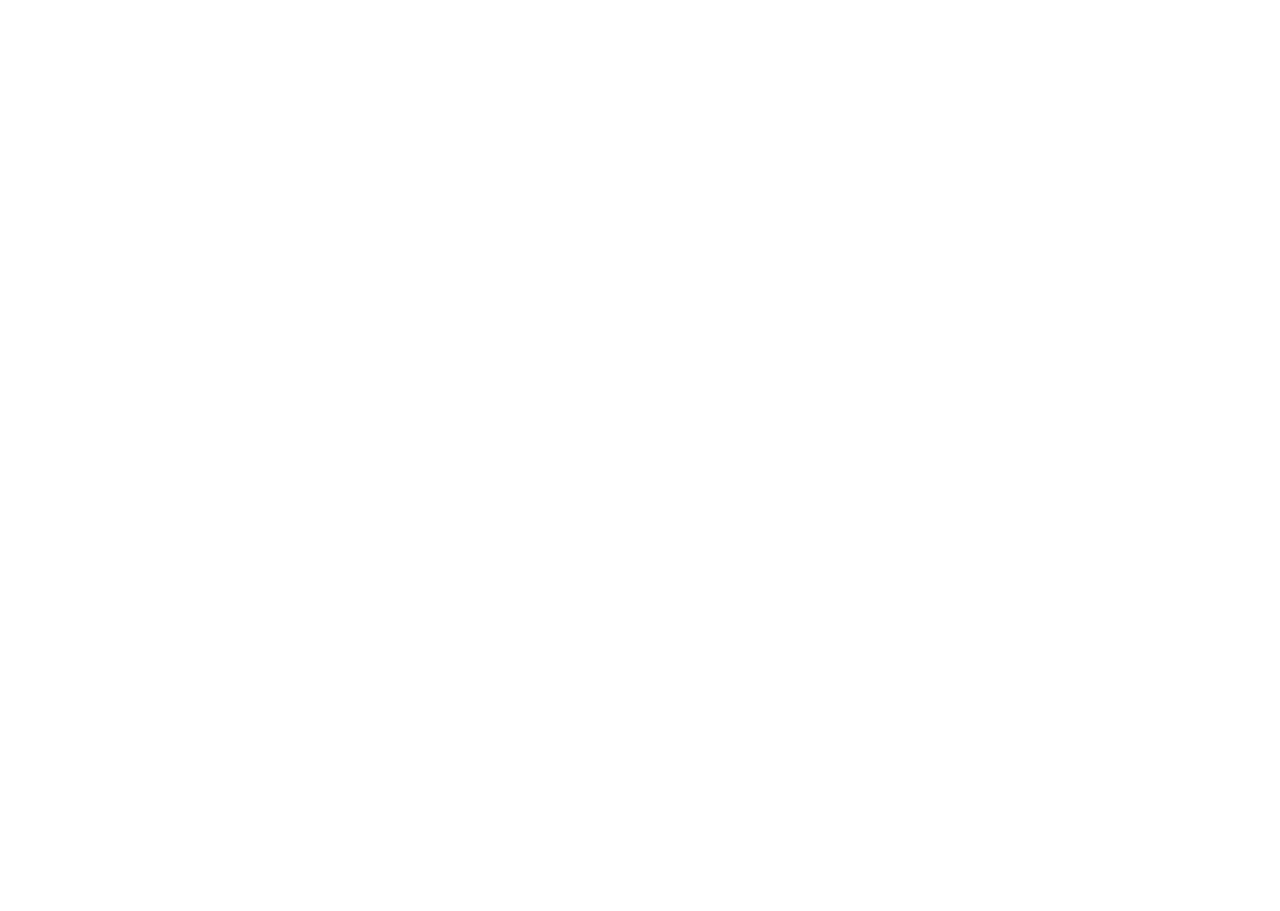
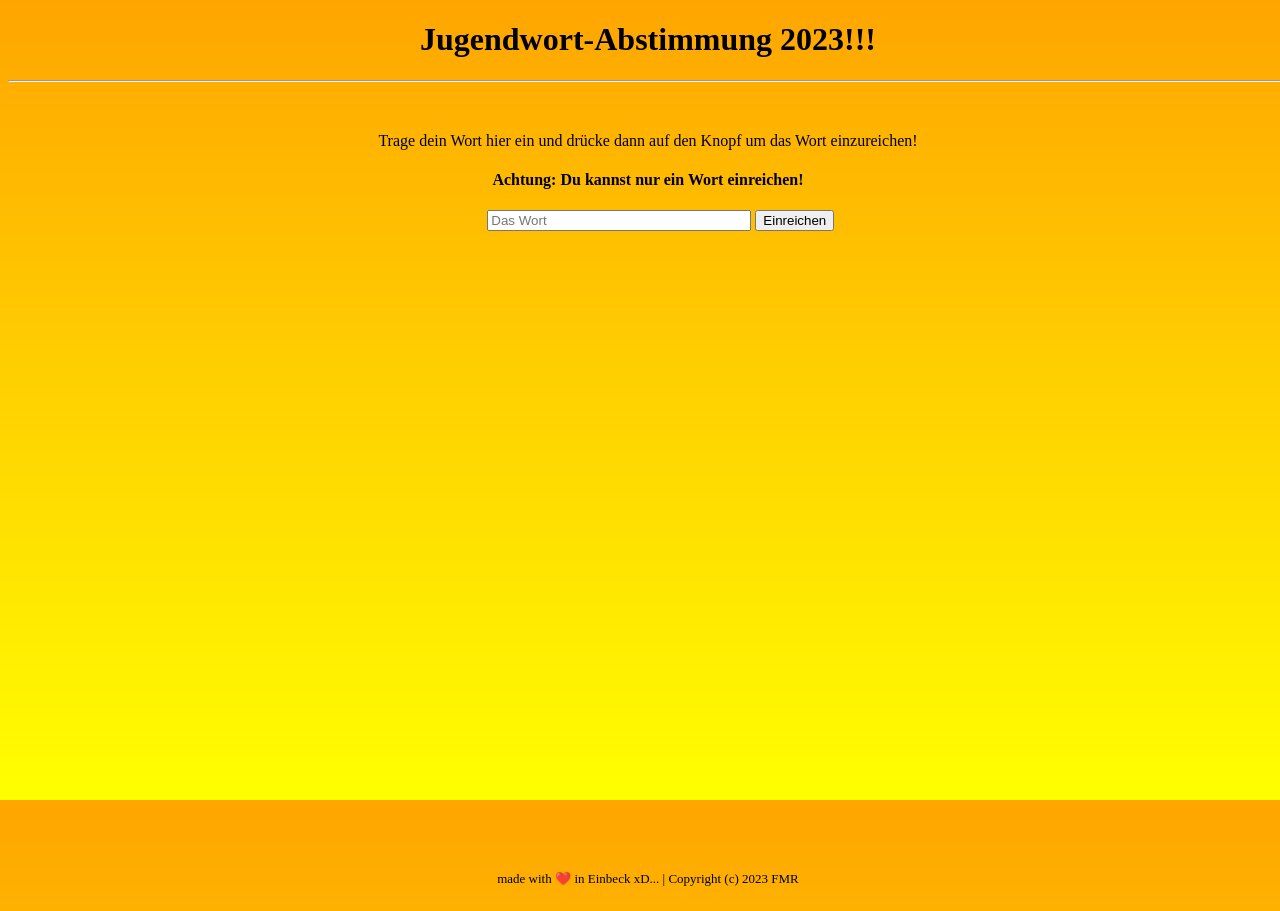
Before and after one commit to IltisGraph/https---github.com-IltisGraph-juwortgoe-2023, a plain HTML site: page index.html in a window 1280 px wide. Before the commit the page ends 800 px from the top, so only its background shows below. Drawn offline with Linux system fonts and the light colour scheme.

Commit message:
prototype of website

```diff
--- a/index.html
+++ b/index.html
@@ -4,8 +4,32 @@
     <meta charset="UTF-8">
     <meta name="viewport" content="width=device-width, initial-scale=1.0">
     <title>Jugendwort der 10c! 2023/2024</title>
+    <link rel="stylesheet" href="style.css">
 </head>
 <body>
 
+    <div id="header">
+        <h1 id="heading">Jugendwort-Abstimmung 2023!!!</h1>
+        <hr>
+    </div>
+    <div id="main">
+        <div id="text">
+            <div id="awrapper">
+                <a>Trage dein Wort hier ein und drücke dann auf den Knopf um das Wort einzureichen!</a><br>
+            </div>
+            <h4><span style="font-weight: bold;">Achtung:</span> Du kannst nur ein Wort einreichen!</h4>
+            <div id="inputwrapper">
+                <input type="text" id="word" placeholder="Das Wort">
+                <button id="submit">Einreichen</button>
+            </div>
+        </div>
+
+    </div>
+    <div id="footer">
+        made with ❤️ in Einbeck xD... | Copyright (c) 2023 FMR
+    </div>
+
+    <script src="script.js"></script>
+
 </body>
 </html>
--- a/style.css
+++ b/style.css
@@ -0,0 +1,73 @@
+
+html, body {
+    width: 100%;
+    height: 100%;
+}
+
+body {
+    background: linear-gradient(orange, yellow);
+    background-repeat: no-repeat;
+    background-attachment: fixed;
+}
+
+
+#header {
+    width: 100%;
+}
+
+#heading {
+    text-align: center;
+}
+
+#text {
+    width: 50%;
+    margin-left: auto;
+    margin-right: auto;
+    margin-top: 50px;
+
+
+    /* background-color: red; */
+}
+#awrapper {
+    text-align: center;
+}
+h4 {
+    text-align: center;
+}
+
+#word {
+    width: 50%;
+    margin-left: 10%;
+}
+
+#inputwrapper {
+    width: 80%;
+    text-align: center;
+    margin-left: 8%;
+
+
+    /* background-color: blue; */
+}
+
+#footer {
+    width: 100%;
+    height: 40px;
+    /* background-color: green; */
+
+    margin-top: 50%;
+    font-size: small;
+    text-align: center;
+}
+
+@media only screen and (max-width:570px) {
+    #text {
+        width: 80%;
+    }
+    #word {
+        width:100%;
+        margin-left: 0px;
+    }
+    #submit {
+        width: 103%;
+    }
+}
```
